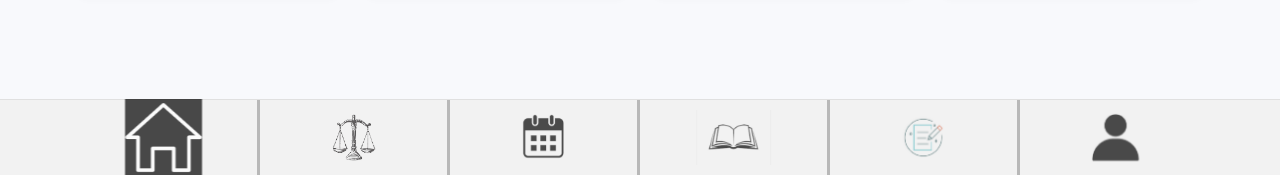
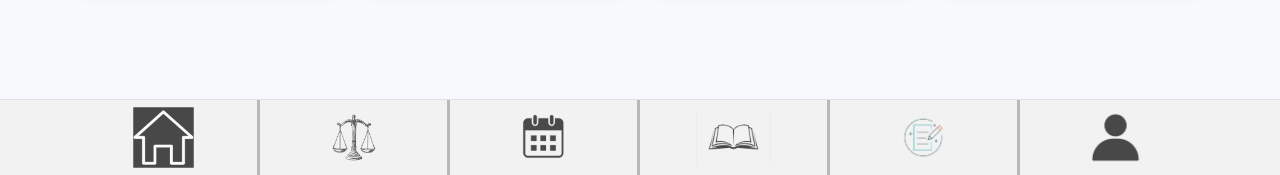
Before and after one commit to UrtziE/PKE_BOOTSTRAP, a website: page index.html in a window 1280 px wide. Shown: the part 625-800 px from the top of the page. Drawn offline with nearby package versions, Linux system fonts and the light colour scheme.

Commit message:
menua hobetuta

```diff
--- a/css/navig.css
+++ b/css/navig.css
@@ -43,6 +43,6 @@ body {
 }
 .bottom-nav-blue .nav-link.active {
     filter: invert(1);
-    transform: scale(1.4);
+    transform: scale(1.1);
 }
 .
```
